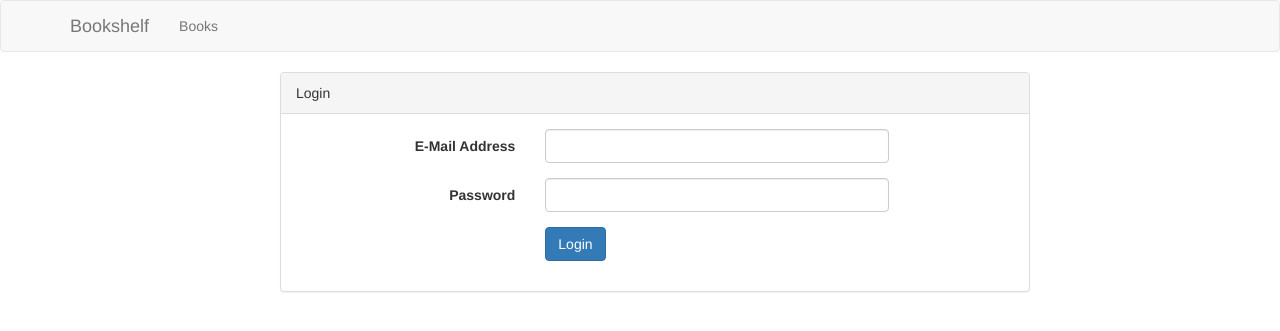
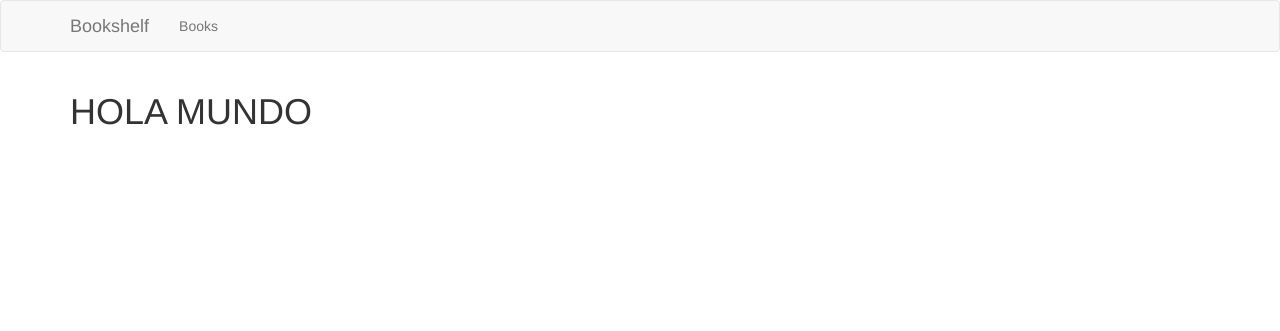
Before and after one commit to jcuellargt/php-seg, a PHP site: template templates/index.html.twig in a window 1280 px wide. Shown: the top 331 px of the page. Run offline with PHP 8.4, Linux system fonts and the light colour scheme; the template is opened without the code that fills it, so the values that code supplies are empty; some libraries are stand-ins or nearby versions.

Commit message:
[master] Add login changes

```diff
--- a/templates/index.html.twig
+++ b/templates/index.html.twig
@@ -18,44 +18,7 @@
 
 {% block content %}
 
-<div class="container">
-    <div class="row">
-        <div class="col-md-8 col-md-offset-2">
-            <div class="panel panel-default">
-                <div class="panel-heading">Login</div>
-                <div class="panel-body">
-                    <form class="form-horizontal" role="form" method="POST" >
-
-
-                        <div class="form-group">
-                            <label for="email" class="col-md-4 control-label">E-Mail Address</label>
-
-                            <div class="col-md-6">
-                                <input id="email" type="email" class="form-control" name="_email">
-                            </div>
-                        </div>
-
-                        <div class="form-group">
-                            <label for="password" class="col-md-4 control-label">Password</label>
-
-                            <div class="col-md-6">
-                                <input id="password" type="password" class="form-control" name="_password">
-                            </div>
-                        </div>
-
-                        <div class="form-group">
-                            <div class="col-md-6 col-md-offset-4">
-                                <button type="submit" class="btn btn-primary">
-                                    <i class="fa fa-btn fa-sign-in"></i> Login
-                                </button>
-                            </div>
-                        </div>
-                    </form>
-                </div>
-            </div>
-        </div>
-    </div>
-</div>
+<h1> HOLA MUNDO </h1>
 
 
 
```
